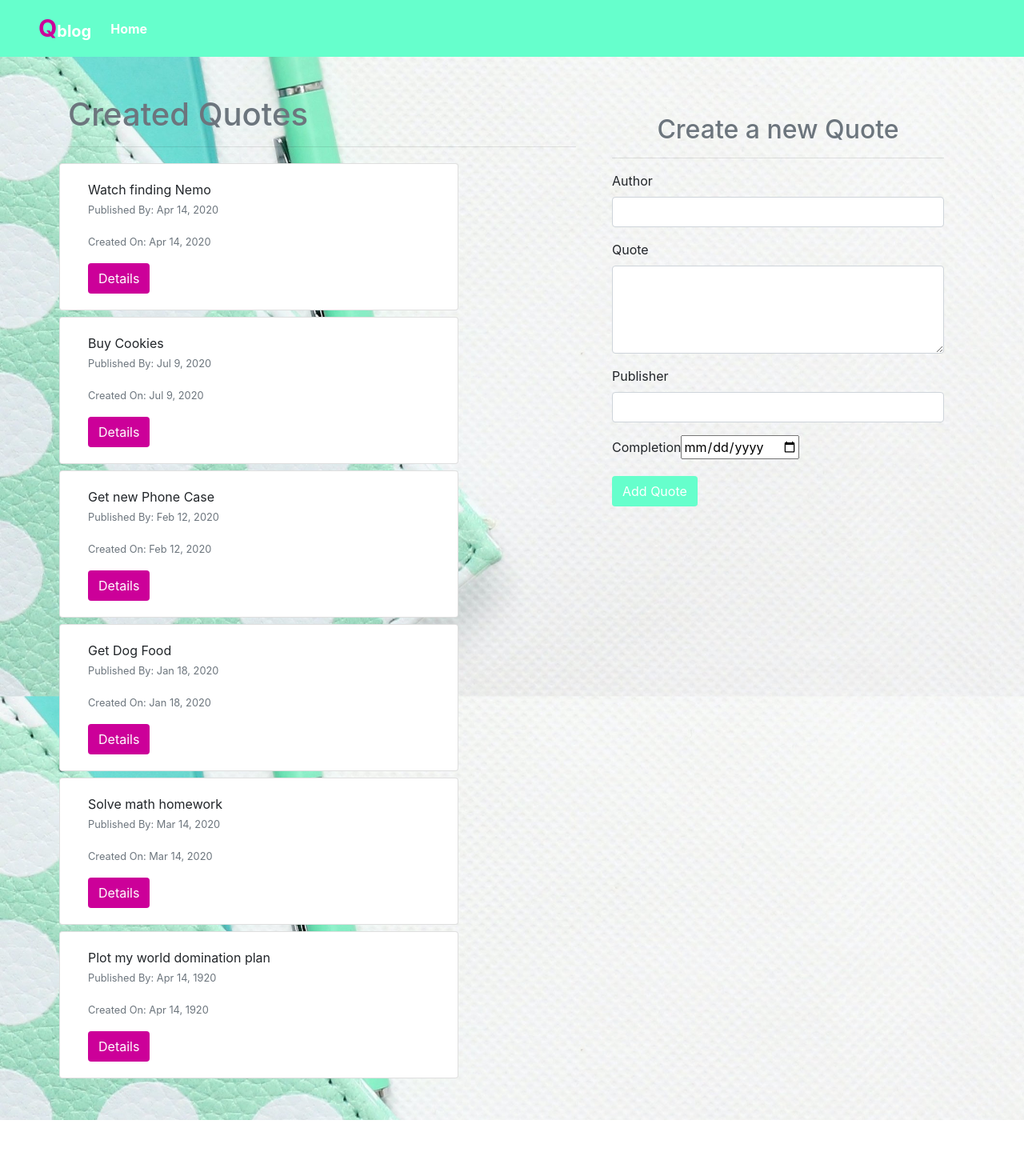
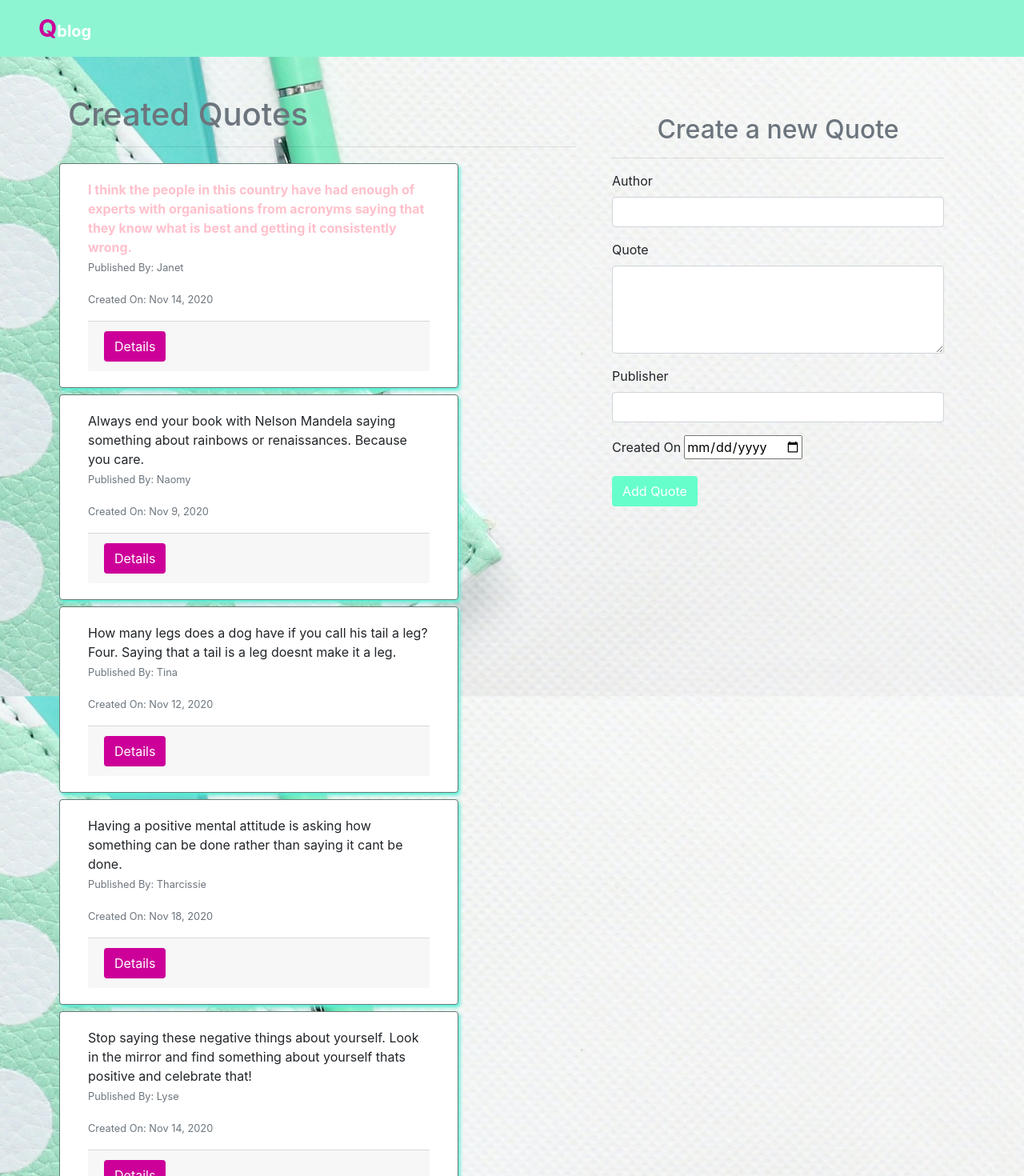
Before and after one commit to tharcissie/Quote-App, an Angular app: page / in a window 1280 px wide. Shown: the top 1470 px of the page at 80% size. Before the commit the page ends 1400 px from the top, so only its background shows below. Built offline with nearby package versions, Linux system fonts and the light colour scheme.

Commit message:
added quotes

```diff
--- a/src/app/highlight.directive.ts
+++ b/src/app/highlight.directive.ts
@@ -6,7 +6,7 @@ import { Directive, ElementRef } from '@angular/core';
 export class HighlightDirective {
 
   constructor(private el: ElementRef) {
-    el.nativeElement.style.color = "red";
+    el.nativeElement.style.color = "pink";
     el.nativeElement.style.fontWeight = "bolder";
   }
 
--- a/src/app/quote-details/quote-details.component.css
+++ b/src/app/quote-details/quote-details.component.css
@@ -1,7 +1,9 @@
-.btn1{
-    background-color:rgb(102, 255, 204);
+.btn2{
+    color:rgb(102, 255, 204);
+    cursor: pointer;
 
 }
-.btn2{
-    background-color:rgb(0, 128, 85) ;
+.btn1{
+    color:#cc0099;
+    cursor: pointer;
 }
--- a/src/app/quote-details/quote-details.component.html
+++ b/src/app/quote-details/quote-details.component.html
@@ -1,8 +1,8 @@
 
-<div>
+<div class="pt-2">
 <p class="card-text"><small class="text-muted">Author: {{quote.author}}</small></p>
-<button class="btn btn1 mr-1" (click)='addlike()' >{{quote.like}}like</button>
-<button class="btn btn2" (click)='addislike()'>{{quote.dislike}}dislike </button>
+<a class="btn1 mr-1" (click)='addlike()' >{{quote.like}}like</a>
+<a class="btn2" (click)='addislike()'>{{quote.dislike}}dislike </a>
 <p class="card-text"><small class="text-muted">This quote was created {{quote.completeDate|dateCount}} days ago</small></p>
 <button class="btn btn-dark" (click)= 'quoteDelete(true)'>Delete Quote</button>
 </div>
--- a/src/app/quote-form/quote-form.component.html
+++ b/src/app/quote-form/quote-form.component.html
@@ -31,7 +31,7 @@
     </div>
     <div class="form-group">
 
-      <label for="completeDate">Completion</label>
+      <label for="completeDate" class="pr-1">Created On</label>
       <input type='date' id="complete" [(ngModel)]="newQuote.completeDate" name="completeDate" #completeDate="ngModel"
         required>
       <div [hidden]="completeDate.valid || completeDate.pristine" class="alert alert-danger">
--- a/src/app/quote/quote.component.css
+++ b/src/app/quote/quote.component.css
@@ -2,3 +2,7 @@
     background-color:#cc0099;
     color:white;
 }
+.card{
+    border: 1px solid    rgb(104, 122, 116);
+    box-shadow: 2px 3px 4px  rgb(85, 241, 215);
+}
--- a/src/app/quote/quote.component.html
+++ b/src/app/quote/quote.component.html
@@ -12,11 +12,13 @@
             <span *ngIf='quote.like < 10'>
               <p class="card-text">{{quote.quote}}</p>
             </span>
-            <p class="card-text"><small class="text-muted">Published By: {{quote.completeDate|date}}</small></p>
+            <p class="card-text"><small class="text-muted">Published By: {{quote.publisher}}</small></p>
             <p class="card-text"><small class="text-muted">Created On: {{quote.completeDate|date}}</small></p>
+            <div class="card-footer">
             <button class="btn" (click)='toggleDetails(i)'>Details</button>
             <app-quote-details *ngIf='quote.showDescription' [quote]='quote' (isComplete)='deleteQuote($event,i)'>
             </app-quote-details>
+          </div>
           </div>
         </div>
       </div>
--- a/src/app/quote/quote.component.ts
+++ b/src/app/quote/quote.component.ts
@@ -11,12 +11,12 @@ import { Quote } from '../quote';
 export class QuoteComponent implements OnInit {
 
   quote: Quote[] = [
-    new Quote(1, 'Watch finding Nemo', 'Find an online version and watch merlin find his son','Janet', new Date(2020,3,14),6,8),
-    new Quote(2,'Buy Cookies','I have to buy cookies for the parrot','Naomy',new Date(2020,6,9),9,2),
-    new Quote(3,'Get new Phone Case','Diana has her birthday coming up soon','Tina', new Date(2020,1,12),8,2),
-    new Quote(4,'Get Dog Food','Pupper likes expensive snacks','Tharcissie',new Date(2020,0,18),8,5),
-    new Quote(5,'Solve math homework','Damn Math','Lyse', new Date(2020,2,14),0,0),
-    new Quote(6,'Plot my world domination plan','Cause I am an evil overlord','Divine',new Date(20,3,14),0,5),
+    new Quote(1, 'I think the people in this country have had enough of experts with organisations from acronyms saying that they know what is best and getting it consistently wrong.', 'Benitha','Janet', new Date(2020,10,14),10,8),
+    new Quote(2,'Always end your book with Nelson Mandela saying something about rainbows or renaissances. Because you care.','Ange','Naomy',new Date(2020,10,9),9,2),
+    new Quote(3,'How many legs does a dog have if you call his tail a leg? Four. Saying that a tail is a leg doesnt make it a leg.','Diana','Tina', new Date(2020,10,12),8,2),
+    new Quote(4,'Having a positive mental attitude is asking how something can be done rather than saying it cant be done.','Angelic','Tharcissie',new Date(2020,10,18),8,5),
+    new Quote(5,'Stop saying these negative things about yourself. Look in the mirror and find something about yourself thats positive and celebrate that!','Ganza','Lyse', new Date(2020,10,14),0,0),
+    new Quote(6,'They invented hugs to let people know you love them without saying anything.','Adeline','Divine',new Date(20,10,14),0,5),
   ];
 
   toggleDetails(index){
--- a/src/index.html
+++ b/src/index.html
@@ -7,18 +7,11 @@
   <meta name="viewport" content="width=device-width, initial-scale=1">
   <link rel="icon" type="image/x-icon" href="favicon.ico">
 </head>
-<nav class="navbar navbar-expand-lg  pl-5 pr-5">
+<nav class="navbar navbar-expand  pl-5 pr-5">
   <a class="navbar-brand" href="#"><span class="logo">Q</span>blog</a>
   <button class="navbar-toggler" type="button" data-toggle="collapse" data-target="#navbarNav" aria-controls="navbarNav" aria-expanded="false" aria-label="Toggle navigation">
     <span class="navbar-toggler-icon"></span>
   </button>
-  <div class="collapse navbar-collapse" id="navbarNav">
-    <ul class="navbar-nav">
-      <li class="nav-item active">
-        <a class="nav-link pr-4" href="#">Home <span class="sr-only">(current)</span></a>
-      </li>
-    </ul>
-  </div>
 </nav>
 <body>
   <app-root></app-root>
--- a/src/styles.css
+++ b/src/styles.css
@@ -9,7 +9,7 @@ body{
  background-position: right;
 }
 nav{
-    background-color:rgb(102, 255, 204);
+    background-color:rgb(142, 245, 211);
     color: azure;
 }
 .logo{
@@ -21,16 +21,9 @@ nav{
     font-weight: 700;
 }
 
-ul li a{
-    color:white;
-    font-weight: 700;
-}
 nav a{
     color:white;
 }
 nav a:hover{
     color:white;
 }
-ul li a:hover{
-    color:#cc0099;
-}
```
